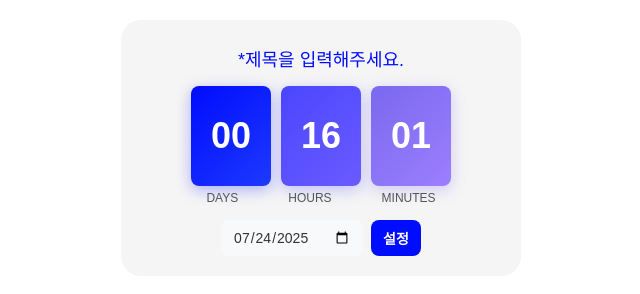
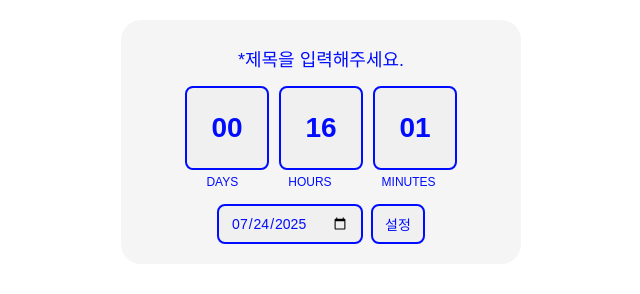
Before and after one commit to todoto1/ddaycount, a plain HTML site: page index.html in a window 1280 px wide. Shown: the whole page, without its empty margins (319-959 px from the left). Drawn offline with Linux system fonts and the light colour scheme; a web font is replaced by a local one.

Commit message:
카운트다운박스 스타일 조정

```diff
--- a/index.html
+++ b/index.html
@@ -3,12 +3,12 @@
 <head>
 <meta charset="UTF-8">
 <meta name="viewport" content="width=device-width, initial-scale=1.0">
-<title>D-Day Flip Countdown</title>
+<title>D-Day Countdown</title>
 <link rel="stylesheet" href="https://cdn.jsdelivr.net/npm/pretendard/dist/web/static/pretendard.css">
 <style>
   body {
     font-family: 'Pretendard', sans-serif;
-    background: #FFFFFF; /* ✅ 바깥 배경 흰색 */
+    background: #FFFFFF; /* 바깥 배경 */
     text-align: center;
     margin: 0;
     padding: 0;
@@ -16,7 +16,7 @@
   #dday-app {
     max-width: 400px;
     margin: 20px auto;
-    background: #F5F5F5; /* ✅ 안쪽 박스 회색 */
+    background: #F5F5F5; /* 안쪽 박스 */
     padding: 20px;
     border-radius: 20px;
     box-sizing: border-box;
@@ -30,6 +30,7 @@
     outline: none;
     cursor: text;
   }
+  /* ✅ 카운트다운 박스 */
   .flip-container {
     display: flex;
     justify-content: center;
@@ -38,34 +39,24 @@
   }
   .flip {
     width: 80px;
-    height: 100px;
+    height: 80px;
     border-radius: 8px;
-    color: #fff;
+    background: #F0F0F0; /* 안쪽 연회색 */
+    border: 2px solid #000CFE; /* 파란색 테두리 */
+    color: #000CFE; /* 파란 폰트 */
     font-weight: bold;
-    font-size: 36px;
+    font-size: 28px;
     display: flex;
     justify-content: center;
     align-items: center;
-    line-height: 1;
-    transition: all 0.3s ease;
-  }
-  .flip.days {
-    background: linear-gradient(135deg, #000CFE, #1E3AFF);
-    box-shadow: 0 4px 15px rgba(0, 12, 254, 0.3);
-  }
-  .flip.hours {
-    background: linear-gradient(135deg, #4A46FF, #6B5BFF);
-    box-shadow: 0 4px 15px rgba(74, 70, 255, 0.3);
-  }
-  .flip.minutes {
-    background: linear-gradient(135deg, #7B68EE, #9B7FFF);
-    box-shadow: 0 4px 15px rgba(123, 104, 238, 0.3);
   }
   .label {
     margin-top: 5px;
     font-size: 12px;
-    color: #555;
+    color: #000CFE;
+    font-weight: 500;
   }
+  /* ✅ 날짜 설정 */
   .date-control {
     margin-top: 15px;
     display: flex;
@@ -77,27 +68,21 @@
     padding: 8px 12px;
     font-size: 14px;
     border-radius: 8px;
-  }
-  input[type="date"] {
-    background: #f8f9fa;
-    border: none;
-    color: #333;
+    border: 2px solid #000CFE;
+    background: #F0F0F0;
+    color: #000CFE;
     font-weight: 500;
   }
   input[type="date"]:focus {
     outline: none;
-    background: #e9ecef;
+    background: #E9E9E9;
   }
   button {
-    background: #000CFE;
-    color: white;
-    border: none;
     cursor: pointer;
-    font-weight: 600;
-    transition: background 0.2s ease;
+    transition: all 0.2s ease;
   }
   button:hover {
-    background: #0009e6;
+    background: #E0E0E0;
   }
 </style>
 </head>
@@ -107,9 +92,9 @@
   <h3 id="titleDisplay" contenteditable="true">*제목을 입력해주세요.</h3>
 
   <div class="flip-container">
-    <div class="flip days" id="days">00</div>
-    <div class="flip hours" id="hours">00</div>
-    <div class="flip minutes" id="minutes">00</div>
+    <div class="flip" id="days">00</div>
+    <div class="flip" id="hours">00</div>
+    <div class="flip" id="minutes">00</div>
   </div>
   <div style="display:flex; justify-content:center; gap:50px;">
     <div class="label">DAYS</div>
@@ -117,7 +102,7 @@
     <div class="label">MINUTES</div>
   </div>
 
-  <!-- ✅ 날짜 설정은 하단으로 이동 -->
+  <!-- ✅ 날짜 설정은 하단 -->
   <div class="date-control">
     <input type="date" id="targetDate">
     <button id="setDate">설정</button>
```
